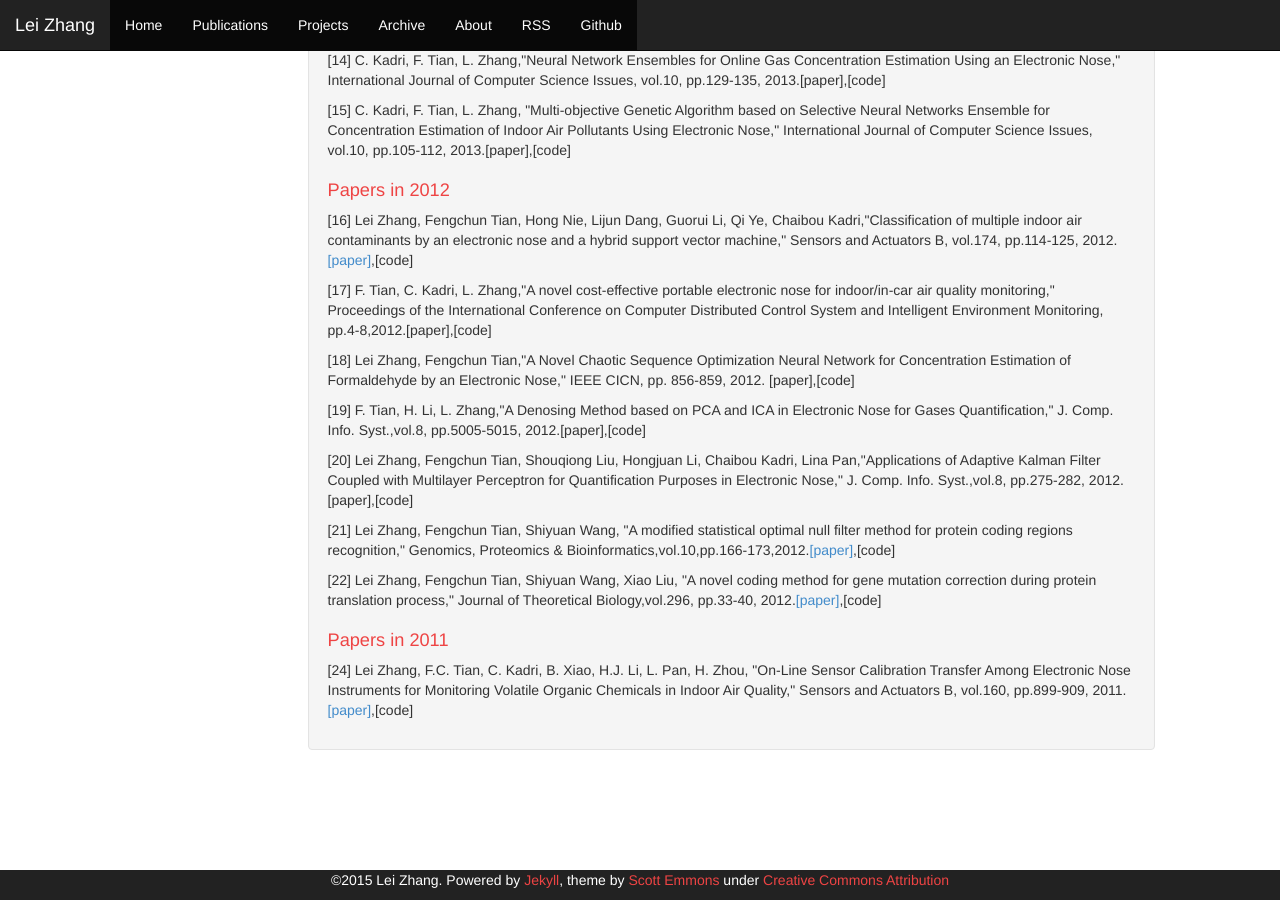
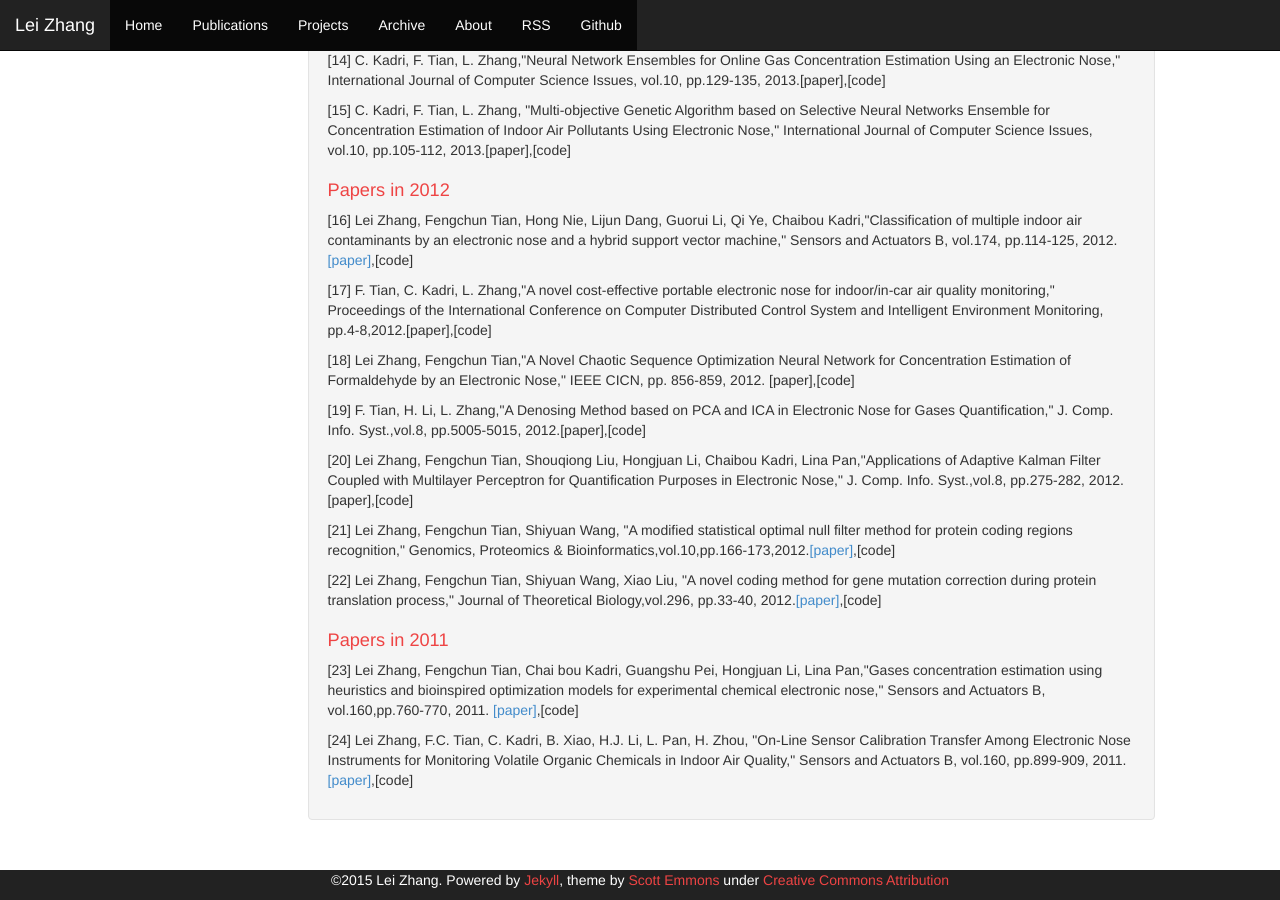
Before and after one commit to DrLeiZhang/website, a Jekyll site: the page built from publications.html, in a window 1280 px wide and 900 px high, scrolled down 923 px. Built offline with Jekyll 4.4.1, drawn with Linux system fonts in a browser that asks for light colours; Markdown is read by kramdown in place of the engine named in the settings.

Commit message:
Update
Signed-off-by: leizhang@cqu.edu.cn <leizhang@cqu.edu.cn>

```diff
--- a/publications.html
+++ b/publications.html
@@ -34,7 +34,7 @@ layout: default
 <p>[22] Lei Zhang, Fengchun Tian, Shiyuan Wang, Xiao Liu, "A novel coding method for gene mutation correction during protein translation process," Journal of Theoretical Biology,vol.296, pp.33-40, 2012.<a href="resources/Protein_coding.pdf">[paper]</a>,[code]</p>
 
 <h1>Papers in 2011</h1>
-
+<p>[23] Lei Zhang, Fengchun Tian, Chai bou Kadri, Guangshu Pei, Hongjuan Li, Lina Pan,"Gases concentration estimation using heuristics and bioinspired optimization models for experimental chemical electronic nose," Sensors and Actuators B, vol.160,pp.760-770, 2011. <a href="resources/Heuristic_neural_network.pdf">[paper]</a>,[code]</p>
 <p>[24] Lei Zhang, F.C. Tian, C. Kadri, B. Xiao, H.J. Li, L. Pan, H. Zhou, "On-Line Sensor Calibration Transfer Among Electronic Nose Instruments for Monitoring Volatile Organic Chemicals in Indoor Air Quality," Sensors and Actuators B, vol.160, pp.899-909, 2011.<a href="resources/On-line_calibration.pdf">[paper]</a>,[code] </p>
 
 
```
